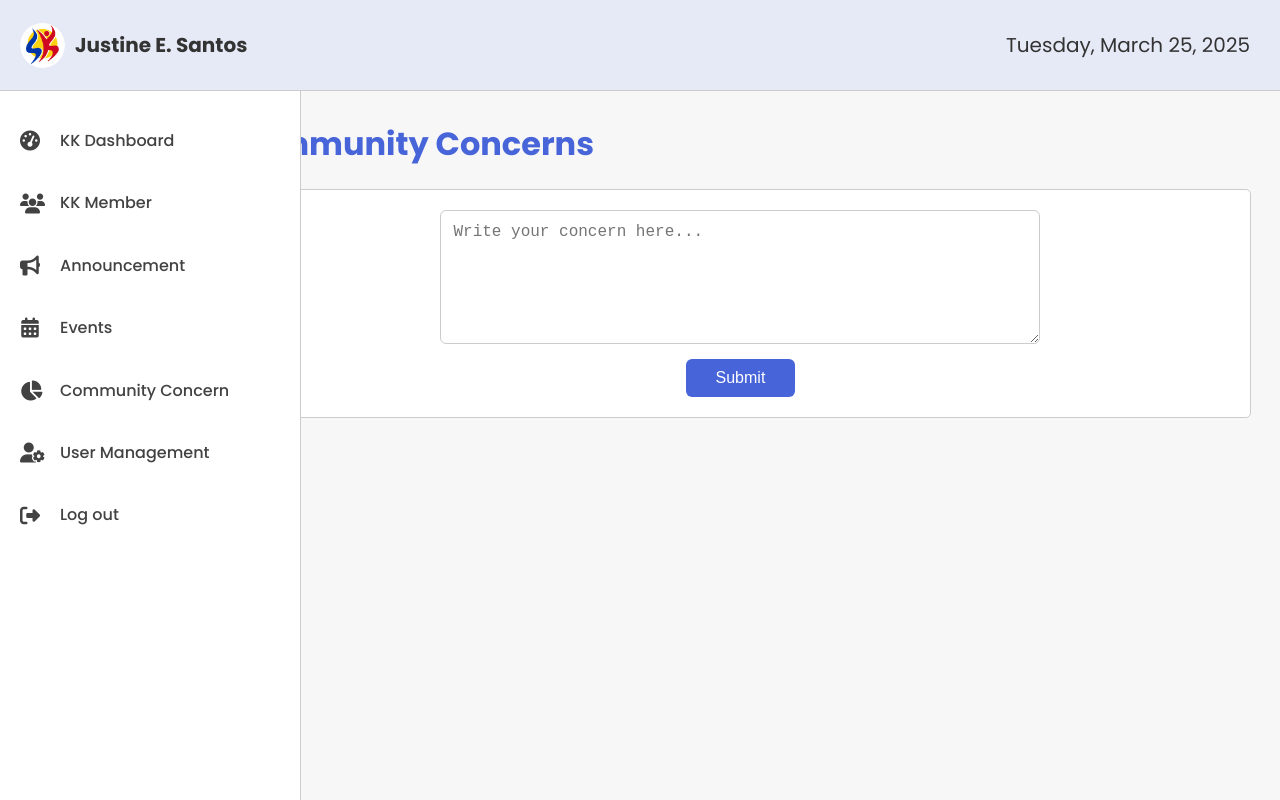
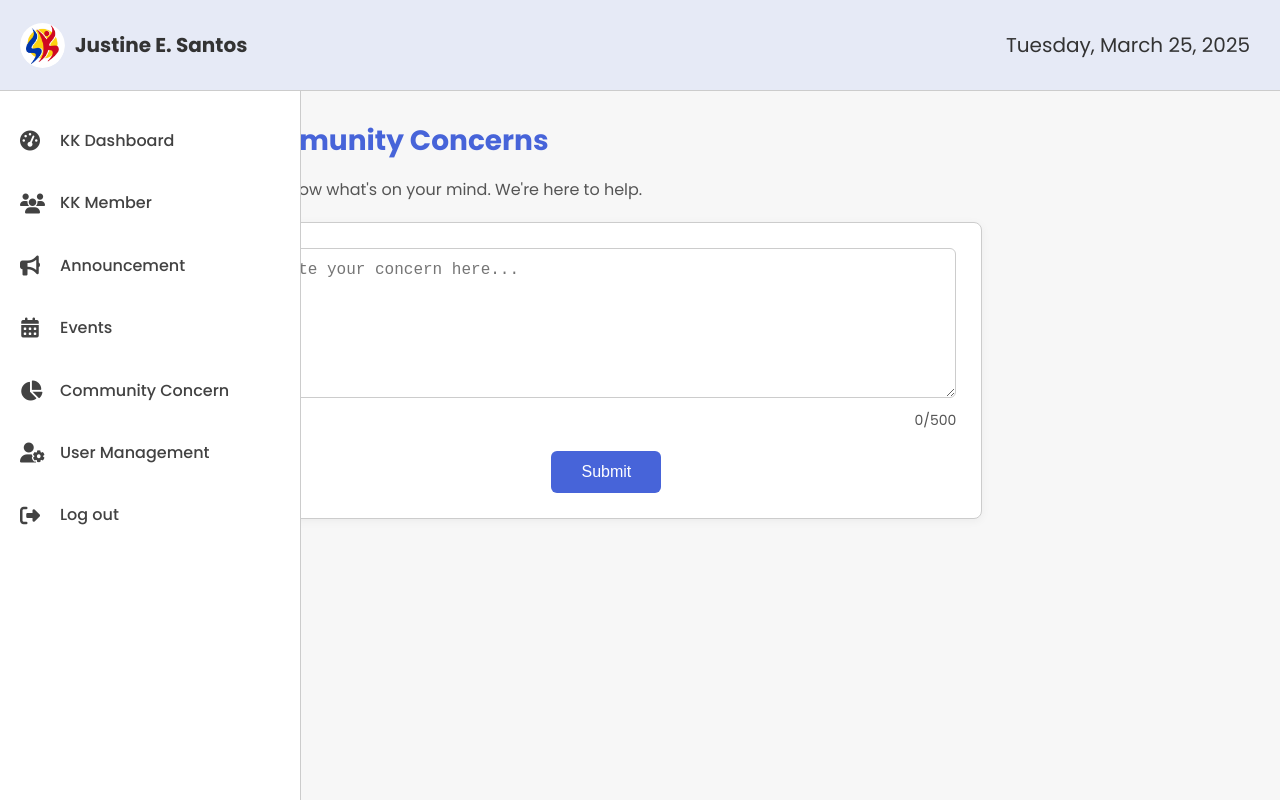
Before and after one commit to nikkaAndrea/kabkat1, a Vue app: page /Usercommunity in a window 1280 px wide. Built offline with nearby package versions, Linux system fonts and the light colour scheme; sample sign-in values are in the browser's storage.

Commit message:
Userconcern

```diff
--- a/src/views/Usercommunity.vue
+++ b/src/views/Usercommunity.vue
@@ -2,9 +2,10 @@
   <div class="container">
     <div class="title-page">
       <h1>Community Concerns</h1>
+      <p class="subtitle">Let us know what's on your mind. We're here to help.</p>
     </div>
 
-    <div class="content">
+    <div class="form-card">
       <textarea
         class="comment-box"
         placeholder="Write your concern here..."
@@ -12,12 +13,19 @@
         rows="6"
       ></textarea>
 
+      <div class="char-counter" :class="{ warning: isLimitNear }">
+        {{ comment.length }}/500
+      </div>
+
       <div class="button-wrapper">
         <button class="submit-button" @click="submitComment">Submit</button>
       </div>
+
+      <p v-if="successMessage" class="success-message">{{ successMessage }}</p>
     </div>
   </div>
 </template>
+
 
 <script>
 export default {
@@ -25,13 +33,25 @@ export default {
   data() {
     return {
       comment: "",
+      successMessage: "",
     };
+  },
+  computed: {
+    isLimitNear() {
+      return this.comment.length > 450;
+    },
   },
   methods: {
     submitComment() {
       if (this.comment.trim()) {
-        alert(`Comment submitted: ${this.comment}`);
+        // You can replace this with an API call
+        this.successMessage = "Your concern has been submitted. Thank you!";
         this.comment = "";
+
+        // Hide success message after 3 seconds
+        setTimeout(() => {
+          this.successMessage = "";
+        }, 3000);
       } else {
         alert("Please write a comment before submitting.");
       }
@@ -46,44 +66,65 @@ export default {
   margin-top: 120px;
   padding-bottom: 50px;
   min-height: 100vh;
+  padding-right: 20px;
+  color: #4764d9;
 }
 
 .title-page {
   color: #4764d9;
+  margin-bottom: 20px;
 }
 
-.content {
-  width: 97%;
-  display: flex;
-  flex-direction: column;
-  align-items: center;
-  gap: 15px;
+.title-page h1 {
+  font-size: 28px;
+  margin-bottom: 5px;
+}
+
+.subtitle {
+  font-size: 16px;
+  color: #555;
+}
+
+.form-card {
   background-color: #fff;
-  border-radius: 5px;
   border: 1px solid #ccc;
+  border-radius: 8px;
+  padding: 25px;
+  max-width: 700px;
+  width: 100%;
+  box-shadow: 0 2px 10px rgba(0, 0, 0, 0.05);
 }
 
 .comment-box {
-  margin-top: 20px;
   width: 100%;
-  max-width: 600px;
   padding: 12px;
   font-size: 16px;
   border-radius: 6px;
   border: 1px solid #ccc;
   resize: vertical;
   box-sizing: border-box;
+  min-height: 150px;
+}
+
+.char-counter {
+  text-align: right;
+  margin-top: 5px;
+  font-size: 14px;
+  color: #555;
+}
+
+.char-counter.warning {
+  color: #d9534f;
 }
 
 .button-wrapper {
-  width: 100%;
-  max-width: 600px;
   display: flex;
   justify-content: center;
+  margin-top: 20px;
 }
 
 .submit-button {
-  padding: 10px 30px;
+  padding: 12px 30px;
   font-size: 16px;
   border: none;
   background-color: #4764d9;
@@ -91,10 +132,16 @@ export default {
   border-radius: 6px;
   cursor: pointer;
   transition: background-color 0.3s ease;
-  margin-bottom: 20px;
 }
 
 .submit-button:hover {
   background-color: #3750b3;
 }
+
+.success-message {
+  margin-top: 15px;
+  color: #2e7d32;
+  text-align: center;
+  font-weight: 500;
+}
 </style>
```
